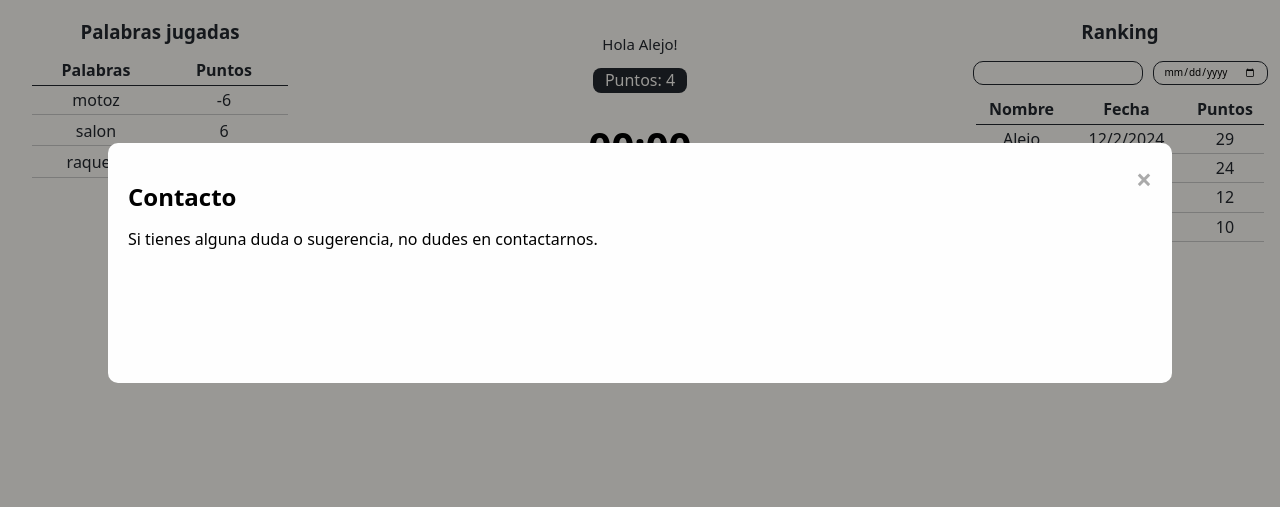
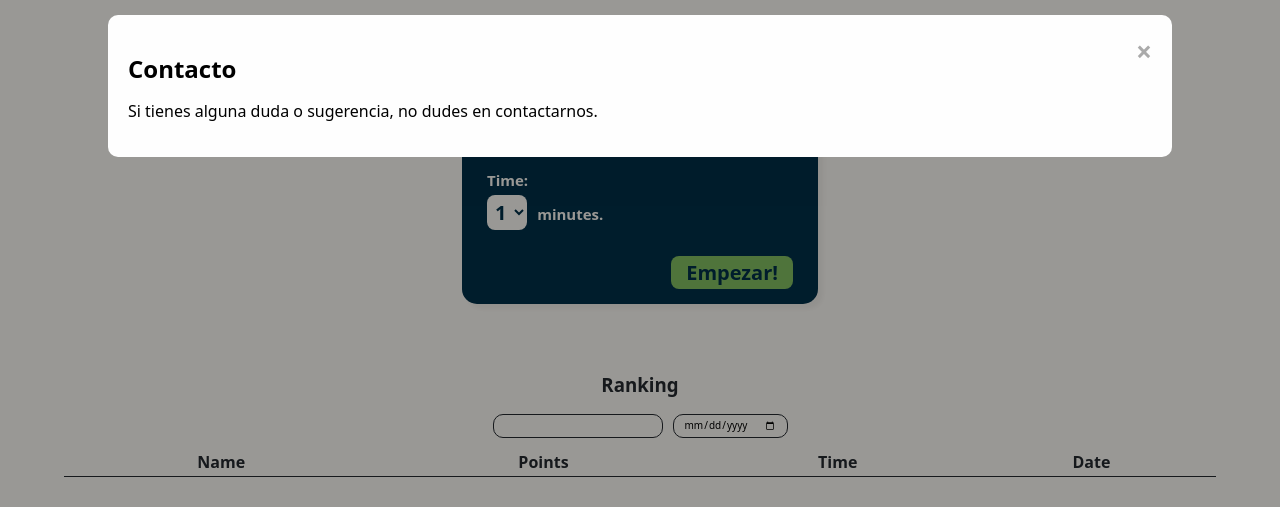
Before and after one commit to AleNardon/boggle, a plain HTML site: page index.html in a window 1280 px wide. Both pictures are taken after a click on the element "account_circle". Shown: the part 49-556 px from the top of the page. Drawn offline with nearby package versions, Linux system fonts and the light colour scheme.

Commit message:
restructuracion de etiquetas, modificacion de estilo y agg estilos de game over

```diff
--- a/index.html
+++ b/index.html
@@ -47,34 +47,34 @@
 				<div id="modalHtml"></div>
 			</div>
 		</div>
-		<div class="startGame" style="display: none">
-			<form action="" class="formStartGame">
+		<div id="startGame">
+			<form action="" id="formStartGame">
 				<div class="divInputName">
-					<label for="username">Nombre:</label>
+					<label for="username">Name:</label>
 					<input
 						type="text"
 						id="username"
-						name="username"
+						name="name"
 						class="input"
 						required
 					/>
 				</div>
 				<div class="divInputTime">
-					<label for="room">Tiempo:</label>
+					<label for="room">Time:</label>
 					<div>
-						<select name="" id="selectTime">
+						<select name="time" id="selectTime">
 							<option value="1">1</option>
 							<option value="2">2</option>
 							<option value="3">3</option>
 						</select>
-						<label for="minutos">minutos.</label>
+						<label for="minutos">minutes.</label>
 					</div>
 				</div>
 				<input
 					type="submit"
 					value="Empezar!"
 					class="btnStartGame"
-					onclick="startGame()"
+					id="btnStartGame"
 				/>
 			</form>
 			<div class="ranking">
@@ -86,109 +86,44 @@
 				<table id="tableRanking">
 					<thead>
 						<tr>
-							<th>Nombre</th>
-							<th>Fecha</th>
-							<th>Puntos</th>
+							<th>Name</th>
+							<th>Points</th>
+							<th>Time</th>
+							<th>Date</th>
 						</tr>
 					</thead>
-					<tbody>
-						<tr>
-							<td>Alejo</td>
-							<td>12/2/2024</td>
-							<td>29</td>
-						</tr>
-						<tr>
-							<td>pili</td>
-							<td>27/7/2024</td>
-							<td>24</td>
-						</tr>
-						<tr>
-							<td>flei</td>
-							<td>3/10/2024</td>
-							<td>12</td>
-						</tr>
-						<tr>
-							<td>emi</td>
-							<td>23/12/2024</td>
-							<td>10</td>
-						</tr>
-					</tbody>
+					<tbody></tbody>
 				</table>
 			</div>
 		</div>
 
-		<div class="viewGame">
+		<div id="viewGame" style="display: none">
 			<div class="leftColumn">
-				<h3>Palabras jugadas</h3>
+				<h3>Words Played</h3>
 				<div id="tablePoints">
 					<div class="titleTable">
-						<span> Palabras </span>
-						<span> Puntos </span>
+						<span> Words </span>
+						<span> Points </span>
 					</div>
-					<div class="contentTable">
-						<span> motoz </span>
-						<span> -6 </span>
-					</div>
-					<div class="contentTable">
-						<span> salon </span>
-						<span> 6 </span>
-					</div>
-					<div class="contentTable">
-						<span> raqueta </span>
-						<span> 8 </span>
-					</div>
+					<div id="plays"></div>
 				</div>
 			</div>
 			<div class="game">
-				<div class="dashName">Hola <span id="name">Alejo</span>!</div>
-				<div class="dashPoints">Puntos: <span id="points">4</span></div>
+				<div class="dashName">
+					Hi <span id="namePlay">Alejo</span>!
+				</div>
+				<div class="dashPoints">Points: <span id="points"></span></div>
 				<div id="timer">00:00</div>
 				<div id="board"></div>
-				<div class=""><h3 id="wordSelected">AAAAA</h3></div>
+				<div class=""><h3 id="wordSelected"></h3></div>
 				<div class="DivbuttonAccept">
-					<button id="buttonAccept">Aceptar</button>
+					<button id="buttonAccept">Accept</button>
 				</div>
 			</div>
-			<div class="rightColumn ranking">
-				<h3>Ranking</h3>
-				<div class="filtrosTable">
-					<input type="text" name="name" id="filtroUser" />
-					<input type="date" name="fecha" id="filtroFecha" />
-				</div>
-				<table id="tableRanking">
-					<thead>
-						<tr>
-							<th>Nombre</th>
-							<th>Fecha</th>
-							<th>Puntos</th>
-						</tr>
-					</thead>
-					<tbody>
-						<tr>
-							<td>Alejo</td>
-							<td>12/2/2024</td>
-							<td>29</td>
-						</tr>
-						<tr>
-							<td>pili</td>
-							<td>27/7/2024</td>
-							<td>24</td>
-						</tr>
-						<tr>
-							<td>flei</td>
-							<td>3/10/2024</td>
-							<td>12</td>
-						</tr>
-						<tr>
-							<td>emi</td>
-							<td>23/12/2024</td>
-							<td>10</td>
-						</tr>
-					</tbody>
-				</table>
-			</div>
 		</div>
+
 		<footer></footer>
+		<script src="/js/tables.js"></script>
 		<script src="/js/board.js"></script>
 		<script src="/js/point.js"></script>
 		<script src="/js/modals.js"></script>
--- a/style/modals.css
+++ b/style/modals.css
@@ -15,12 +15,12 @@
 /* Modal Content/Box */
 .modalContent {
 	background-color: #fefefe;
-	margin: 15% auto; /* 15% from the top and centered */
+	margin: 5% auto; /* 15% from the top and centered */
 	padding: 20px;
 	border:none;
 	width: 80%; /* Could be more or less, depending on screen size */
     border-radius: 10px;
-    height: 200px;
+
 }
 
 
@@ -43,3 +43,34 @@
     cursor: pointer;
 
 }
+
+.gameOver h2{
+    text-align: center;
+    font-size: 40px;
+    color: var(--red);
+}
+.wordsPlayed h3{
+    text-align: center;
+    font-size: 32px;
+    margin-top: 70px;
+}
+.infoGameOver{
+    display: flex;
+    flex-direction: column;
+    align-items: center;
+}
+
+.error{
+    color: var(--red);
+    margin: 35px auto;
+    width: fit-content;
+}
+.greenPoints{
+    background-color: var(--green);
+}
+.redPoints{
+    background-color: var(--red);
+}
+.finishPoints, .finishName{
+    font-size: 26px;
+}
--- a/style/startGame.css
+++ b/style/startGame.css
@@ -1,6 +1,6 @@
 
 /* start page */
-.formStartGame {
+#formStartGame {
 	display: flex;
 	flex-direction: column;
 	flex-wrap: wrap;
--- a/style/styles.css
+++ b/style/styles.css
@@ -28,14 +28,14 @@ body {
 	width: 200px;
 	height: 400px;
 }
-.viewGame {
+#viewGame {
 	display: flex;
 	flex-wrap: wrap;
 	flex-direction: row;
 	justify-content: center;
 }
 /*  */
-#timer {
+#timer, .timerFinish {
 	font-size: 40px;
 	margin: 0px 0px 30px 0px;
 	font-weight: 700;
@@ -60,7 +60,7 @@ body {
 }
 
 /* Tablero */
-#board {
+#board, .finishBoard {
 	display: flex;
 	flex-wrap: wrap;
 	gap: 5px;
@@ -138,7 +138,7 @@ body {
 	margin: 15px 0px 30px 0px;
 }
 @media (max-width: 768px) {
-	.viewGame {
+	#viewGame {
 		flex-direction: column;
 	}
 
@@ -170,7 +170,7 @@ body {
 	text-align: center;
 	margin-top: 0px;
 }
-#tablePoints {
+#tablePoints, .tablePointsFinish {
 	width: 80%;
 	margin: auto;
 	color: var(--black);
```
